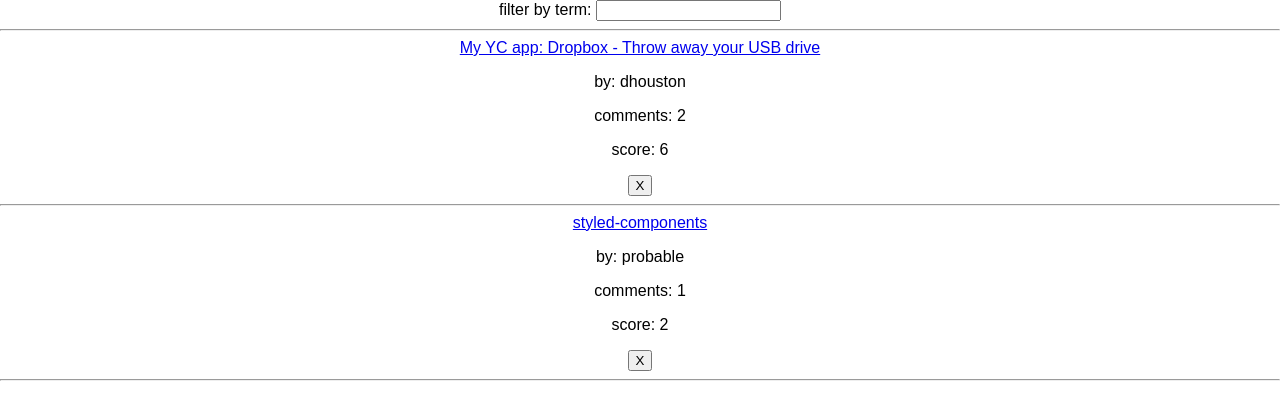
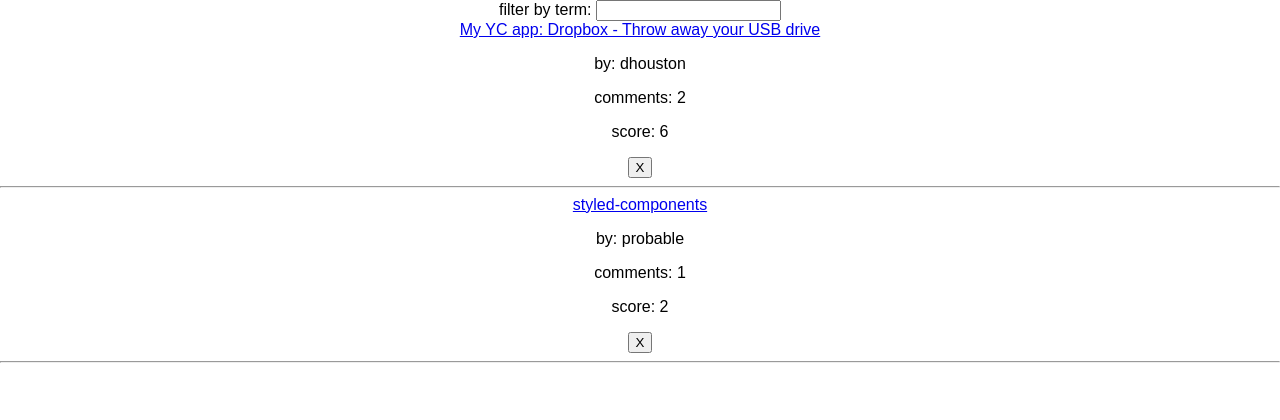
Before and after one commit to msvickylau/rehack-news, a React (Create React App) app: page / in a window 1280 px wide. Shown: the top 420 px of the page. Built offline with nearby package versions, Linux system fonts and the light colour scheme.

Commit message:
refactor Search, Table, and Button to stateless functional components.

```diff
--- a/src/App.js
+++ b/src/App.js
@@ -90,26 +90,17 @@
 
 
 
-class Search extends Component {
-  render() {
-    const { value, onChange, children } = this.props;
-    return (
+const Search = ({ value, onChange, children }) =>
   <form>
     {children} <input
       type="text"
       value={value}
       onChange={onChange}
     />
-        <hr/>
   </form>
-    );
-  }
-}
 
-class Table extends Component {
-  render() {
-    const { stories, pattern, onDismiss } = this.props;
-    return (
+
+const Table = ({ stories, pattern, onDismiss }) =>
   <div>
     {stories.filter(isSearched(pattern)).map(item =>
       <div key={item.id}>
@@ -126,19 +117,8 @@
       </div>
     )}
   </div>
-    );
-  }
-}
 
-class Button extends Component {
-  render() {
-    const {
-      onClick,
-      className= '',
-      children,
-    } = this.props;
-
-    return (
+const Button = ({ onClick, className= '', children }) =>
   <button
     onClick={onClick}
     classname={className}
@@ -146,8 +126,5 @@
   >
     {children}
   </button>
-    )
-  }
-}
 
 export default App;
```
Lines whose indentation alone changed are shown as unchanged.
